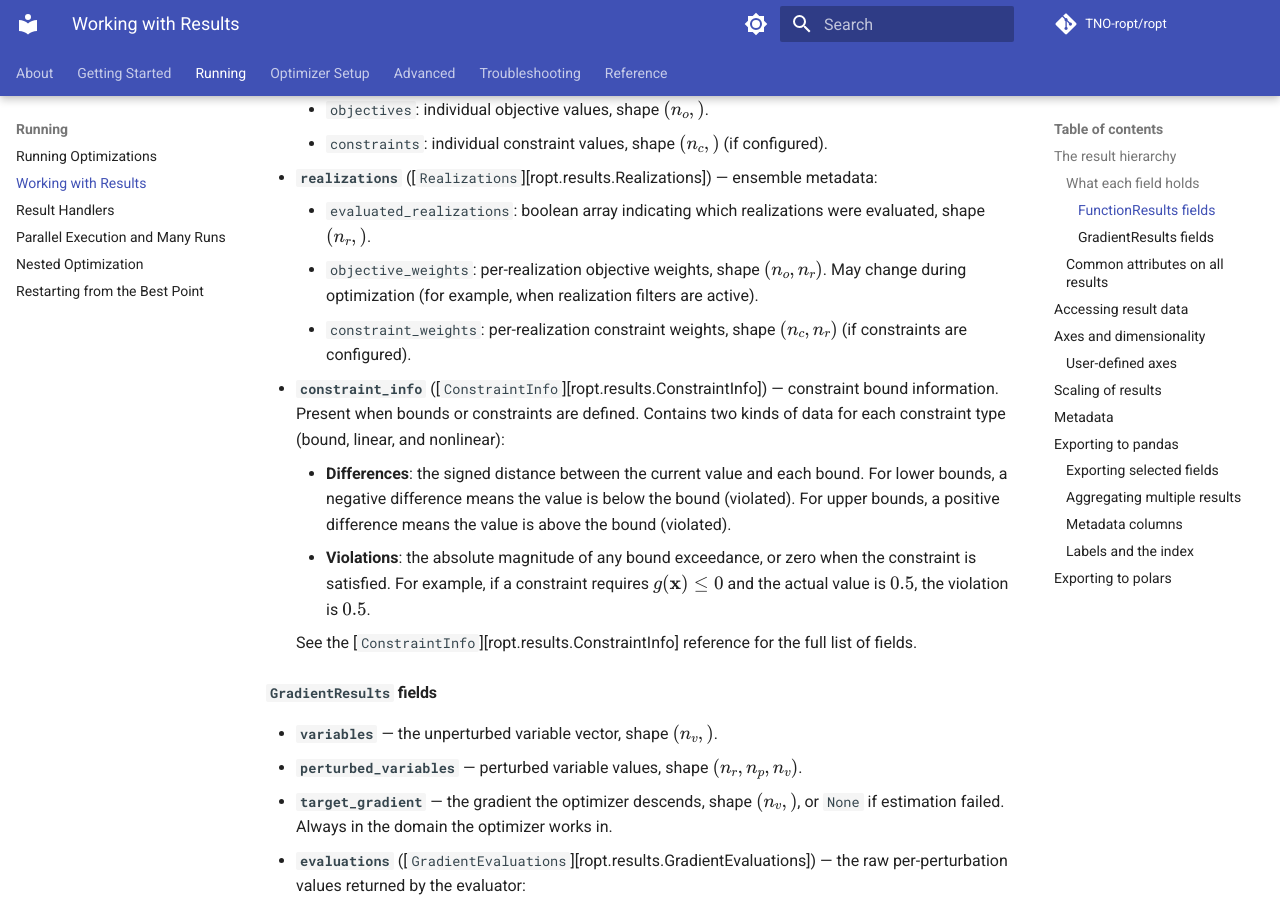
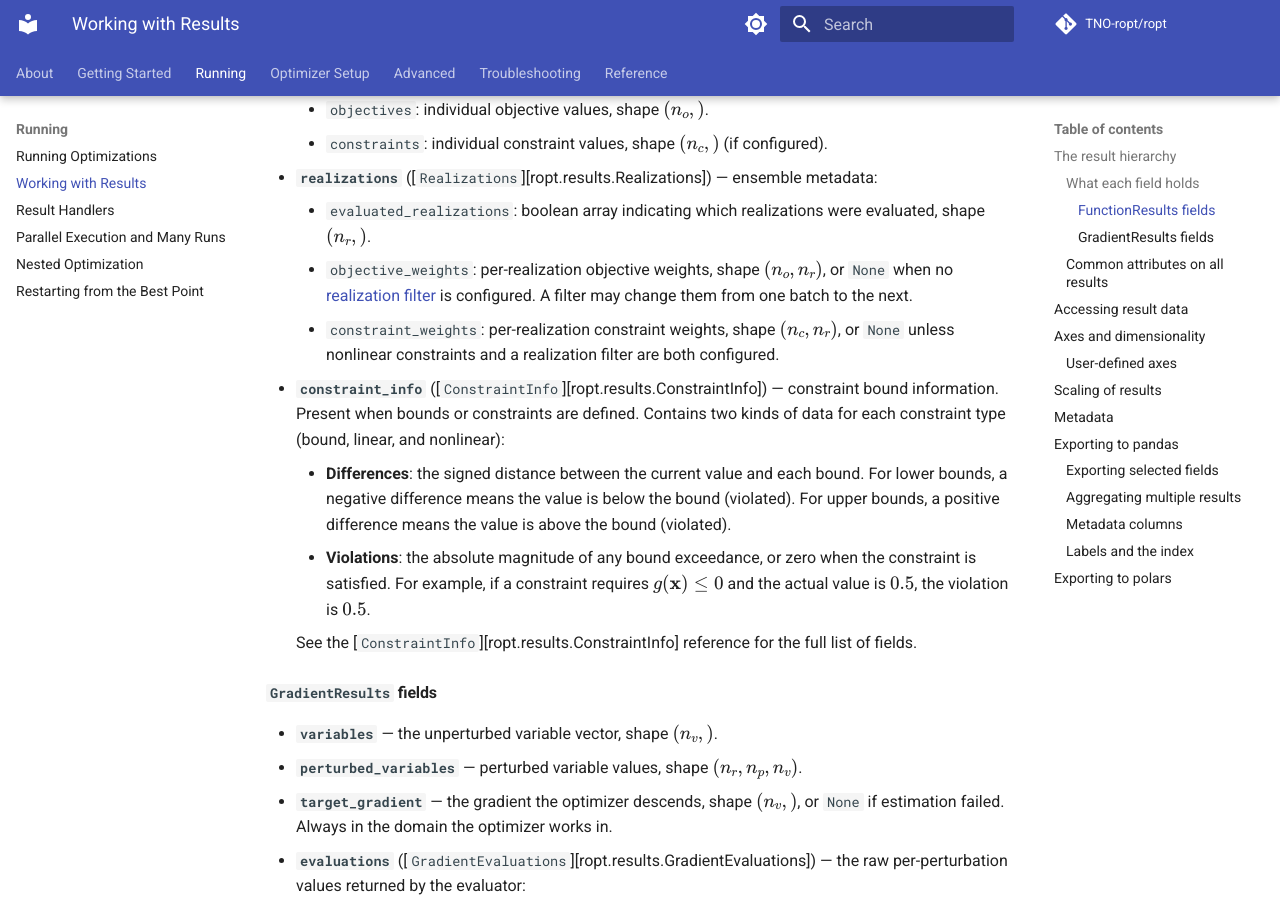
Before and after one commit to TNO-ropt/ropt, an MkDocs documentation site: the page built from docs/running/results.md, in a window 1280 px wide and 900 px high, scrolled down 1650 px. Built offline with MkDocs 1.6.1 and Material for MkDocs 9.7.7, drawn with Linux system fonts in a browser that asks for light colours; comment, search, counter and statistics services are not loaded; the version menu is left out.

Commit message:
Document when realization weights are absent and what a result can carry

```diff
--- a/docs/running/results.md
+++ b/docs/running/results.md
@@ -73,10 +73,12 @@ Each carries nested [`ResultField`][ropt.results.ResultField] objects:
     - `evaluated_realizations`: boolean array indicating which realizations were
       evaluated, shape $(n_r,)$.
     - `objective_weights`: per-realization objective weights, shape
-      $(n_o, n_r)$. May change during optimization (for example, when realization
-      filters are active).
+      $(n_o, n_r)$, or `None` when no
+      [realization filter](../optimizer_setup/realization_filters.md) is
+      configured. A filter may change them from one batch to the next.
     - `constraint_weights`: per-realization constraint weights, shape
-      $(n_c, n_r)$ (if constraints are configured).
+      $(n_c, n_r)$, or `None` unless nonlinear constraints and a realization
+      filter are both configured.
 - **`constraint_info`** ([`ConstraintInfo`][ropt.results.ConstraintInfo]) —
   constraint bound information. Present when bounds or constraints are defined.
   Contains two kinds of data for each constraint type (bound, linear, and
```
Also changed, not shown: docs/running/running.md (+2 -1 lines).
